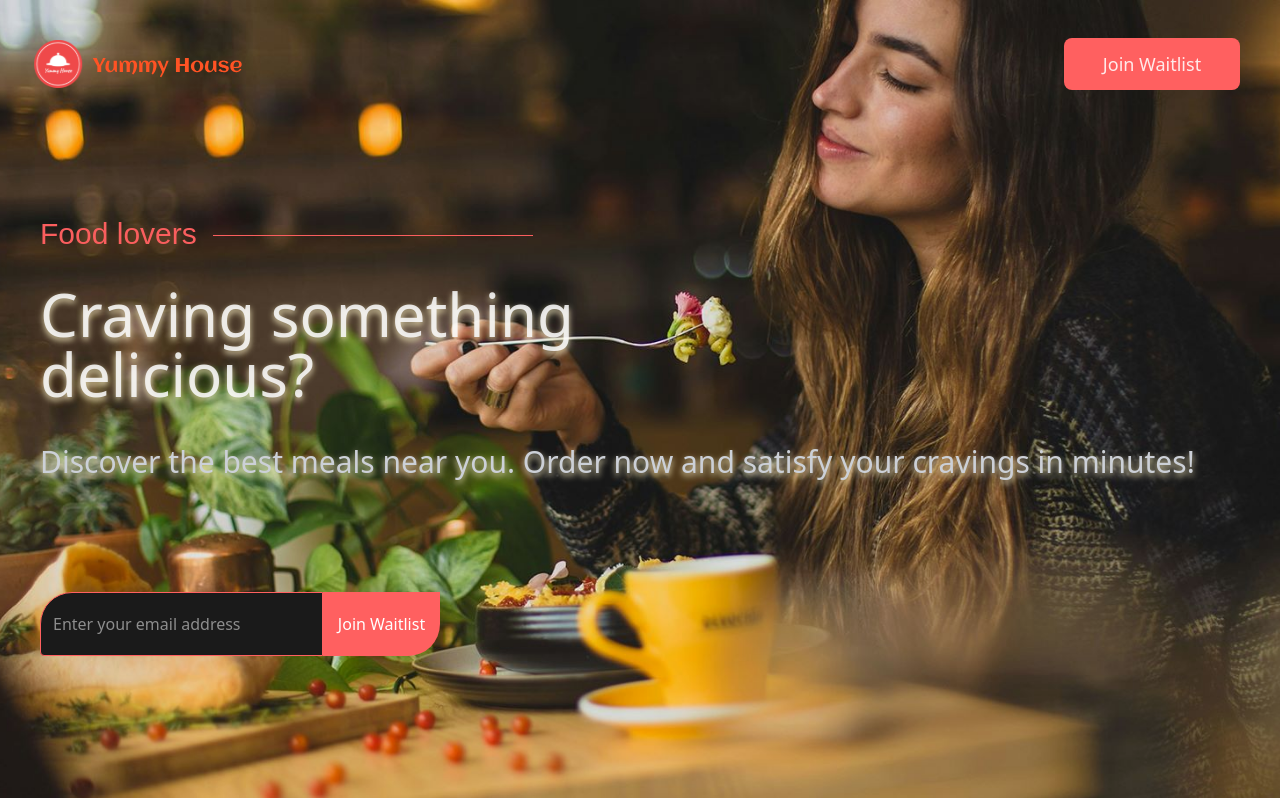
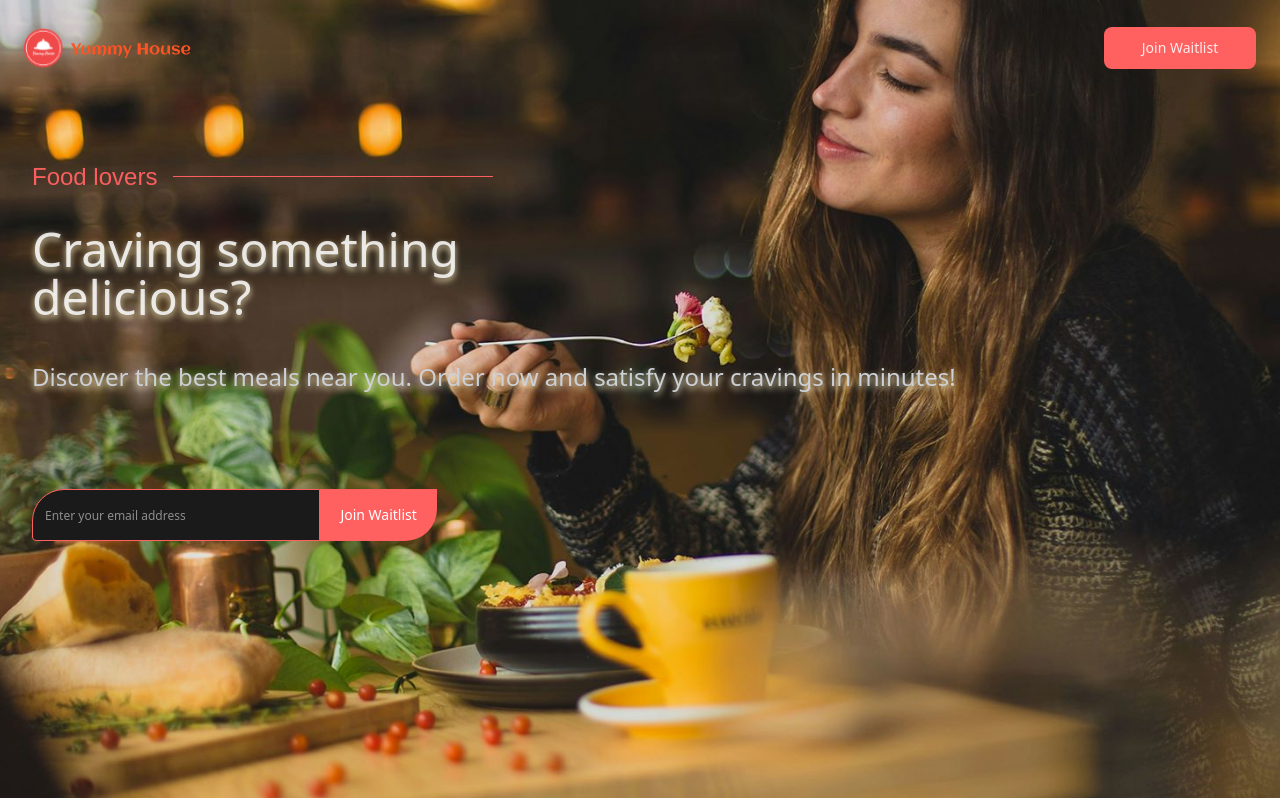
Before and after one commit to Yummy-House/wait-list, a React (Vite) app: page / in a window 1280 px wide. Shown: the top 798 px of the page. Built offline with nearby package versions, Linux system fonts and the light colour scheme; a web font is replaced by a local one.

Commit message:
style: adjust header and button styles for improved layout and responsiveness

```diff
--- a/src/App.tsx
+++ b/src/App.tsx
@@ -218,14 +218,14 @@ function App() {
 
   return (
     <>
-      <header className="flex justify-between items-center md:me-10 me-2 z-50 relative md:h-32 h-20">
+      <header className="flex justify-between items-center md:me-6 me-2 z-50 relative md:h-24 h-20">
         <img
           src="/logo-1.svg"
           alt="Yummy House logo"
-          className="logo w-52 md:w-72"
+          className="logo w-52 md:w-56"
         />
         <button
-          className="md:w-44 w-40 text-sm md:text-lg"
+          className="w-38 text-sm md:text-md"
           onClick={() => setOpenJoinWaitlist(true)}
         >
           Join Waitlist
@@ -441,7 +441,7 @@ function App() {
         </dialog>
 
         <section
-          className="md:p-10 p-4 md:pt-22 pt-5 md:space-y-28 space-y-18"
+          className="md:p-8 p-4 md:pt-16 pt-5 md:space-y-24 space-y-18"
           style={{
             height: "calc(100vh - 8rem)",
           }}
@@ -474,7 +474,7 @@ function App() {
             </div>
 
             <h1
-              className="flex items-end md:text-3xl text-xl mb-8 relative z-10"
+              className="flex items-end md:text-2xl text-xl mb-8 relative z-10"
               style={{
                 fontFamily: "Island Moments, sans-serif",
                 color: "#FF6060",
@@ -483,41 +483,41 @@ function App() {
               {currentAdvert.tag}
               <hr className="md:w-80 w-40 md:m-4 m-3 ms-0" />
             </h1>
-            <p className="md:text-6xl text-5xl md:w-1/2 w-full mb-10 drop-shadow-md drop-shadow-amber-100 relative z-10">
+            <p className="text-5xl md:w-1/2 w-full mb-10 drop-shadow-md drop-shadow-amber-100 relative z-10">
               {currentAdvert.text}
             </p>
-            <p className="font-thin text-gray-300 md:text-3xl text-2xl drop-shadow-md drop-shadow-amber-100 relative z-10">
+            <p className="font-thin text-gray-300 text-2xl drop-shadow-md drop-shadow-amber-100 relative z-10">
               {currentAdvert.subtext}
             </p>
           </div>
           <form
             onSubmit={JoinWaitlist}
-            className="flex flex-row items-center lg:w-1/3 sm:w-2/3 w-full h-16 relative z-10"
+            className="flex flex-row items-center lg:w-1/3 sm:w-2/3 w-full h-13 relative z-10"
           >
             <input
               type="email"
               name="email"
               required
               placeholder="Enter your email address"
-              className="border rounded w-full h-full ps-3 rounded-tl-4xl rounded-e-none border-[var(--primary-color)] focus:border-2 focus:bg-black bg-[var(--secondary-color)] focus:outline-none transition-all duration-300 ease-in-out text-white"
+              className="border rounded w-full h-full ps-3 rounded-tl-4xl rounded-e-none border-[var(--primary-color)] focus:border-2 focus:bg-black bg-[var(--secondary-color)] focus:outline-none transition-all duration-300 ease-in-out text-white text-xs"
             />
             <input
               type="submit"
-              className="button-fin text-white p-2 h-full rounded-br-4xl w-40"
+              className="button-fin text-white p-2 h-full rounded-br-4xl w-40 text-sm"
               value={"Join Waitlist"}
             ></input>
           </form>
         </section>
 
         <section className="grid grid-cols-1 md:grid-cols-2 top-0">
-          <div className="bg-[#130404] flex flex-col items-center justify-center space-y-12 text-center h-screen">
+          <div className="bg-[#130404] flex flex-col items-center justify-center space-y-12 text-center md:h-full h-screen">
             <img
               src={bonAppetitImg}
               alt="Bon Appetit"
-              className="drop-shadow-xl hover:scale-110 transition-transform duration-300 hover:drop-shadow-amber-800 md:w-96 w-1/2"
+              className="drop-shadow-xl hover:scale-110 transition-transform duration-300 hover:drop-shadow-amber-800 md:w-80 w-1/2"
             />
             <div
-              className="lg:text-9xl md:text-7xl text-6xl w-1/2 drop-shadow-xl hover:scale-110 transition-transform duration-300 hover:drop-shadow-amber-800"
+              className="lg:text-8xl md:text-7xl text-6xl w-1/2 drop-shadow-xl hover:scale-110 transition-transform duration-300 hover:drop-shadow-amber-800"
               style={{
                 fontFamily: "Tilt Prism, sans-serif",
                 fontWeight: "bold",
@@ -538,7 +538,7 @@ function App() {
                 <img
                   src={restaurantTable}
                   alt="Restaurant Table"
-                  className="md:w-auto w-24"
+                  className="md:w-34 w-24"
                 />
                 <span className="space-y-2">
                   <div className="font-bold md:text-2xl text-xl">
@@ -555,7 +555,7 @@ function App() {
                 <img
                   src={knifeandPlate}
                   alt="Knife and Plate"
-                  className="md:w-auto w-24"
+                  className="md:w-34 w-24"
                 />
                 <span className="space-y-2">
                   <div className="font-bold md:text-2xl text-xl">
@@ -572,7 +572,7 @@ function App() {
                 <img
                   src={deliveryDining}
                   alt="Delivery Dining"
-                  className="md:w-auto w-24"
+                  className="md:w-34 w-24"
                 />
                 <span className="space-y-2">
                   <div className="font-bold md:text-2xl text-xl">
--- a/src/index.css
+++ b/src/index.css
@@ -32,7 +32,7 @@ input:focus {
 
 button {
   border-radius: 8px;
-  padding: 0.6em 1.2em;
+  padding: 0.73em 1.2em;
   font-weight: 500;
   font-family: inherit;
 }
```
